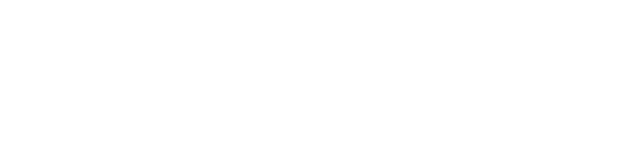
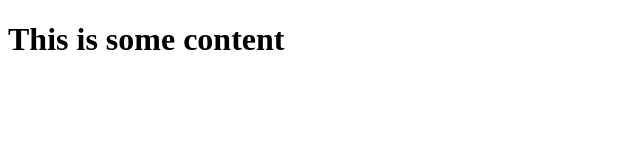
Before and after one commit to weyvern/wd035-git-intro, a plain HTML site: page index.html in a window 1280 px wide. Shown: the whole page, without its empty margins (0-640 px from the left). Drawn offline with Linux system fonts and the light colour scheme.

Commit message:
Website content

```diff
--- a/index.html
+++ b/index.html
@@ -6,5 +6,7 @@
     <meta name="viewport" content="width=device-width, initial-scale=1.0" />
     <title>Document</title>
   </head>
-  <body></body>
+  <body>
+    <h1>This is some content</h1>
+  </body>
 </html>
```
